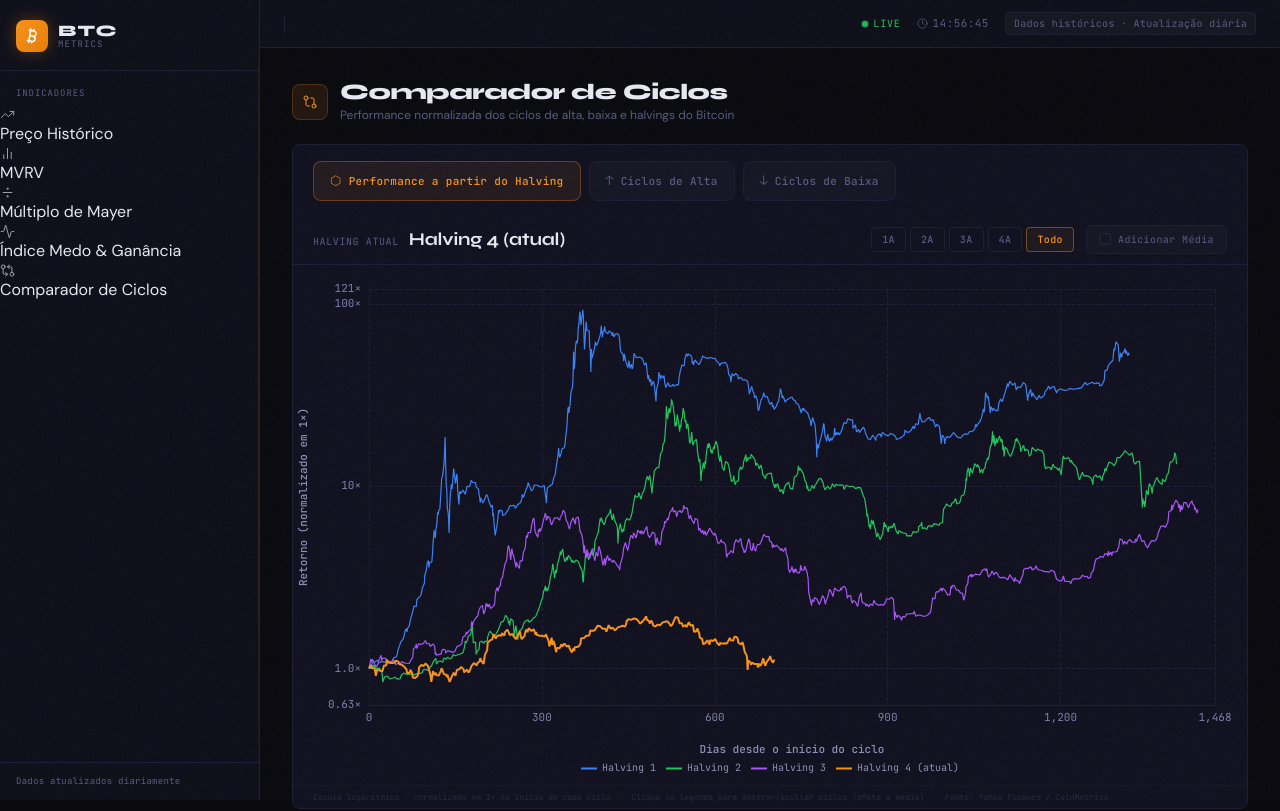
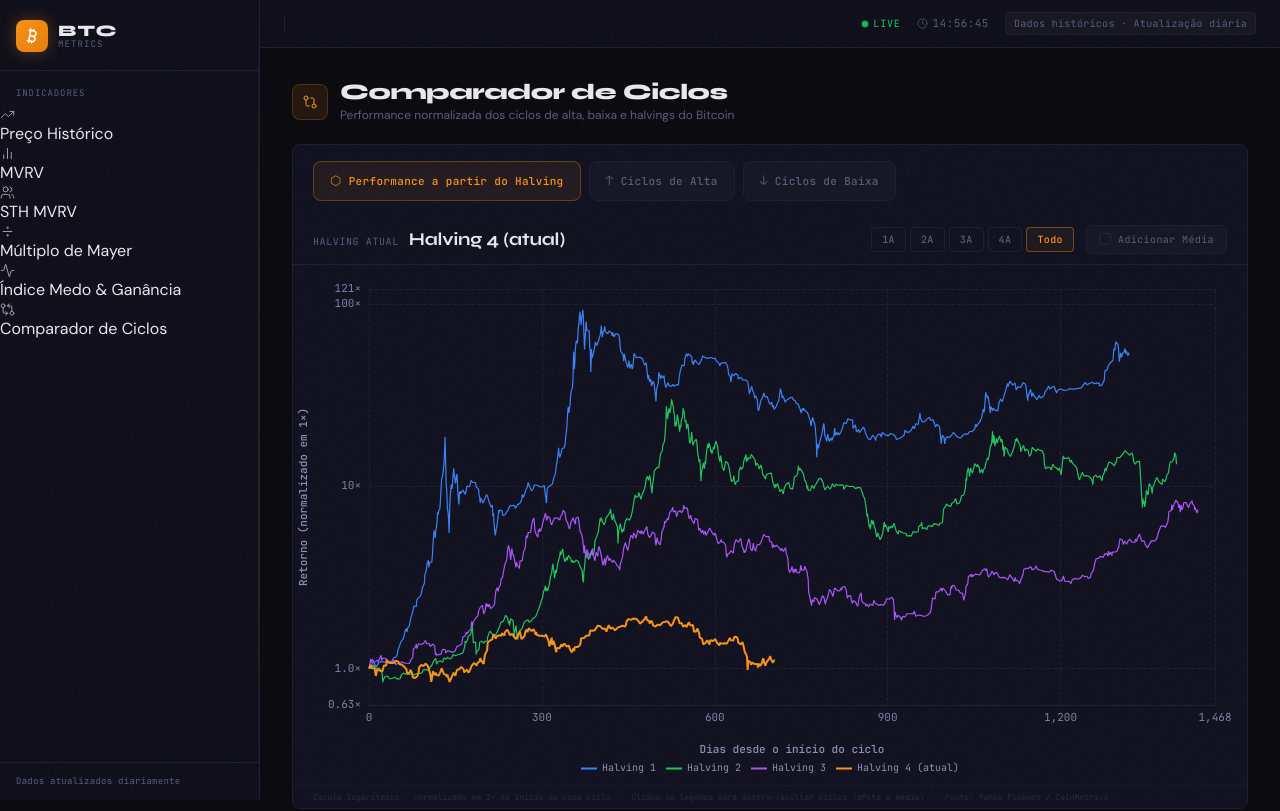
Before and after one commit to Chicoeth/btc-dashboard, a Next.js app in the folder btc-dashboard/frontend/: page /indicadores/comparador-ciclos in a window 1280 px wide. Shown: the top 811 px of the page. Built offline with nearby package versions, Linux system fonts and the light colour scheme.

Commit message:
chore: update Sidebar.jsx

```diff
--- a/btc-dashboard/frontend/src/components/Sidebar.jsx
+++ b/btc-dashboard/frontend/src/components/Sidebar.jsx
@@ -1,10 +1,11 @@
 import Link from 'next/link';
 import { useRouter } from 'next/router';
-import { Bitcoin, TrendingUp, Activity, BarChart2, Divide, GitCompareArrows } from 'lucide-react';
+import { Bitcoin, TrendingUp, Activity, BarChart2, Divide, GitCompareArrows, Users } from 'lucide-react';
 
 const NAV = [
   { label: 'Preço Histórico',        href: '/mercado/preco',                icon: TrendingUp       },
   { label: 'MVRV',                   href: '/indicadores/mvrv',             icon: BarChart2         },
+  { label: 'STH MVRV',               href: '/indicadores/sth-mvrv',         icon: Users             },
   { label: 'Múltiplo de Mayer',      href: '/indicadores/multiplo-mayer',   icon: Divide            },
   { label: 'Índice Medo & Ganância', href: '/indicadores/medo-ganancia',    icon: Activity          },
   { label: 'Comparador de Ciclos',   href: '/indicadores/comparador-ciclos', icon: GitCompareArrows },
```
